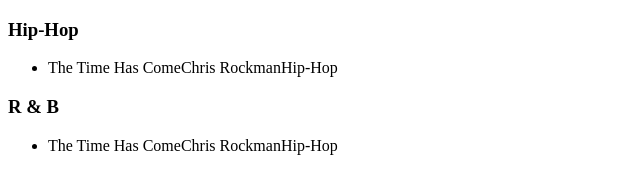
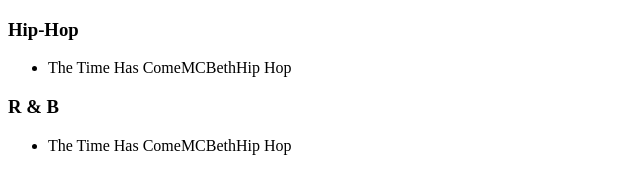
Before and after one commit to chrisvneal/song-list, a React (Create React App) app: page / in a window 1280 px wide. Shown: the part 136-330 px from the top of the page, without its empty margins (0-640 px from the left). Built offline with nearby package versions, Linux system fonts and the light colour scheme.

Commit message:
Create SongItem component

```diff
--- /dev/null
+++ b/src/components/SongItem.js
@@ -0,0 +1,13 @@
+import React from "react";
+
+const SongItem = ({ title, artist, genre }) => {
+  return (
+    <li className="song-item">
+      <span className="song-title">{title}</span>
+      <span className="song-artist">{artist}</span>
+      <span className="song-genre">{genre}</span>
+    </li>
+  );
+};
+
+export default SongItem;
--- a/src/components/SongList.js
+++ b/src/components/SongList.js
@@ -1,15 +1,13 @@
 import React from "react";
+
+import SongItem from "./SongItem";
 
 const SongList = ({ genre, songs }) => {
   return (
     <div className="song-list">
       <h3 className="song-genre">{genre}</h3>
       <ul>
-        <li className="song-item">
-          <span className="song-title">The Time Has Come</span>
-          <span className="song-artist">Chris Rockman</span>
-          <span className="song-genre">Hip-Hop</span>
-        </li>
+        <SongItem title="The Time Has Come" artist="MCBeth" genre="Hip Hop" />
       </ul>
     </div>
   );
--- a/src/components/SongLists.js
+++ b/src/components/SongLists.js
@@ -1,6 +1,6 @@
 import React from "react";
 
-import { songs } from "../data/songs";
+// import { songs } from "../data/songs";
 
 import SongList from "./SongList";
 
```
